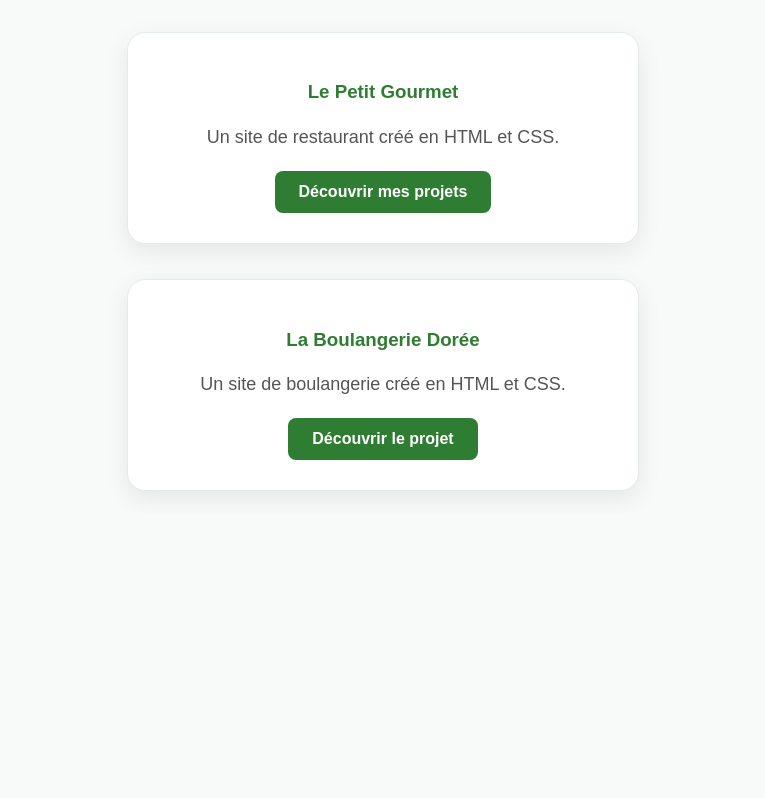
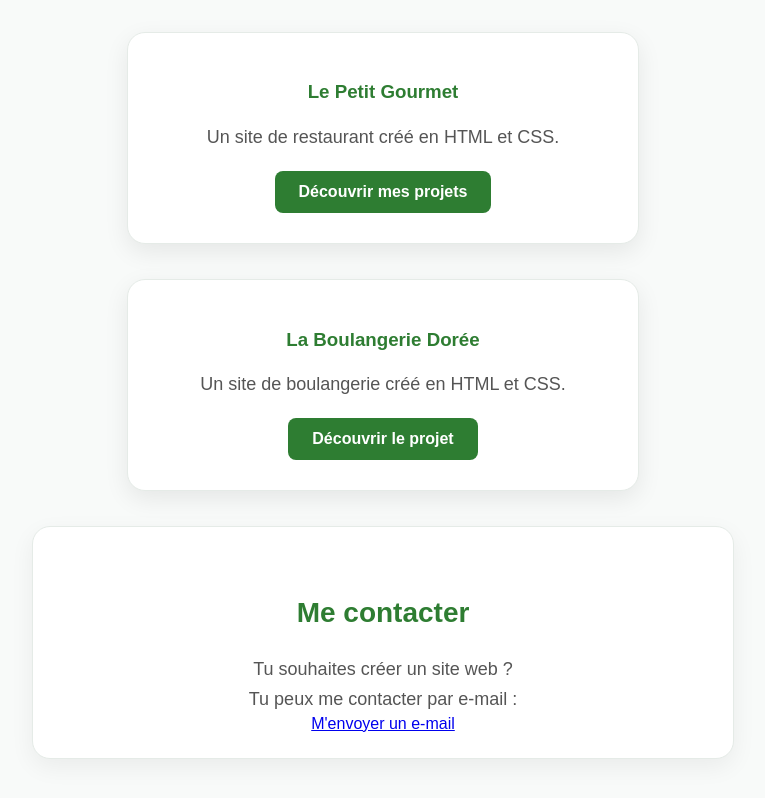
Before and after one commit to lbs-57oo/mon-portfolio-web, a plain HTML site: page index.html in a window 1280 px wide. Shown: the part 1012-1810 px from the top of the page, without its empty margins (257-1022 px from the left). Before the commit the page ends 1596 px from the top, so only its background shows below. Drawn offline with Linux system fonts and the light colour scheme.

Commit message:
Add files via upload

```diff
--- a/index.html
+++ b/index.html
@@ -168,6 +168,9 @@ h2 {
     <a href="#apropos">À propos</a>
     <a href="#competences">Compétences</a>
     <a href="#projets">Projets</a>
+
+<a href="#contact">Contact</a>
+
 </nav>
 
     <h1>Bienvenue sur mon portfolio !</h1>
@@ -211,5 +214,13 @@ h2 {
         Découvrir le projet
     </a>
 </div>
+
+<section id="contact" class="apropos">
+    <h2>Me contacter</h2>
+    <p>Tu souhaites créer un site web ?</p>
+    <p>Tu peux me contacter par e-mail :</p>
+    <a href="boisseau_l1@icloud.com">M'envoyer un e-mail</a>
+</section>
+
 </body>
 </html>
```
